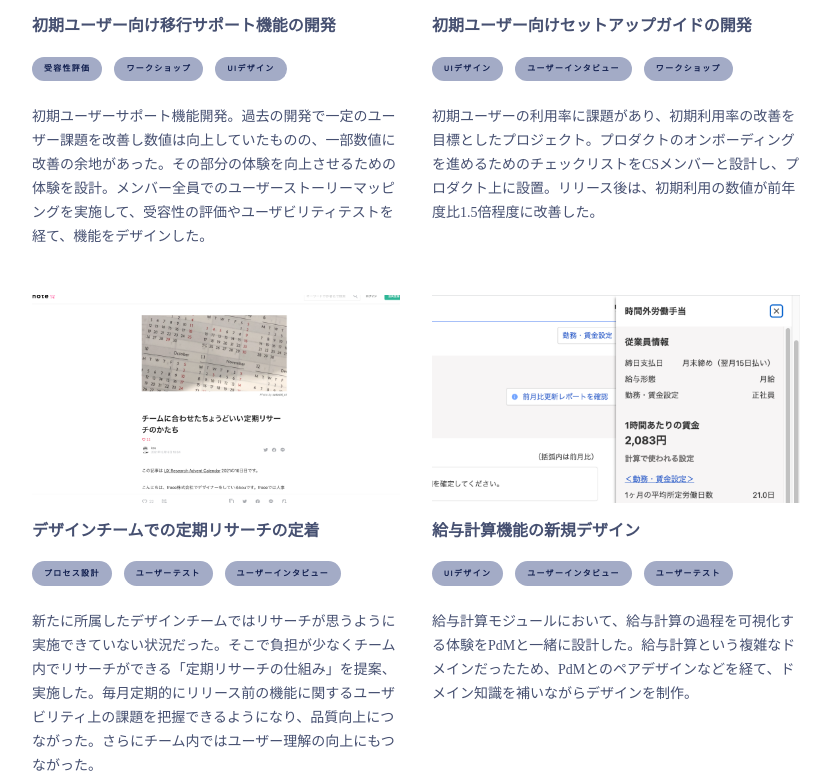
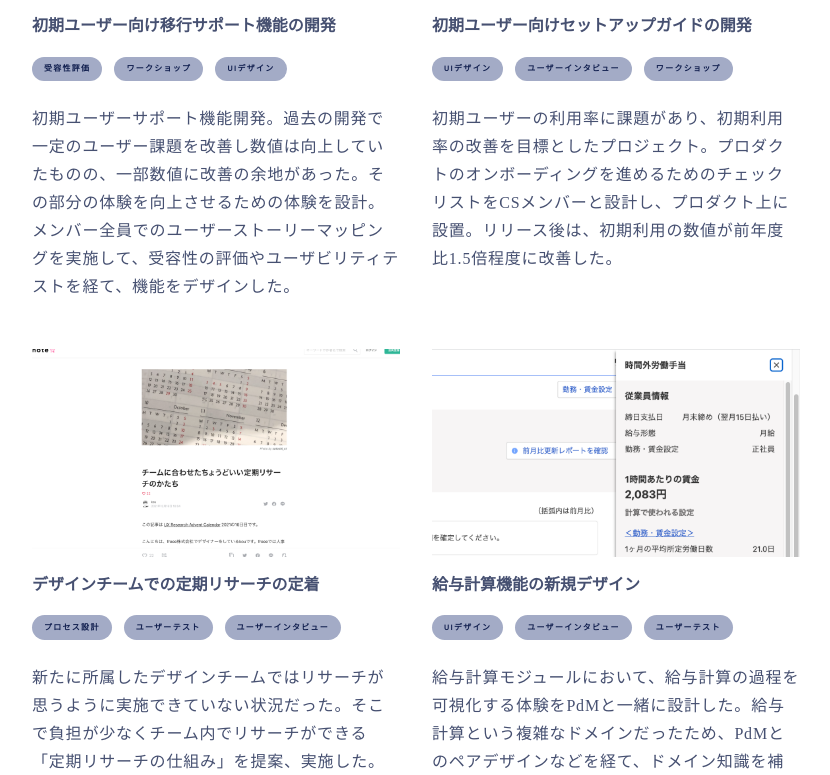
Before and after one commit to sherpaaa/portfolio, a React (Create React App) app: page /projects in a window 1280 px wide. Shown: the part 1025-1800 px from the top of the page, without its empty margins (224-1054 px from the left). Built offline with nearby package versions, Linux system fonts and the light colour scheme.

Commit message:
文言の色とサイズを修正

```diff
--- a/src/components/ProjectCard.jsx
+++ b/src/components/ProjectCard.jsx
@@ -50,9 +50,10 @@ export const ProjectCard = (props) => {
   }
 
   const projectText = {
-    fontSize: '0.875rem',
+    fontSize: '1rem',
+    letterSpacing: '0.05rem',
     color: '#465071',
-    lineHeight: '1.5rem',
+    lineHeight: '1.75rem',
     marginTop: '1rem',
   }
   return (
--- a/src/routes/contact.jsx
+++ b/src/routes/contact.jsx
@@ -18,7 +18,8 @@ export default function Contact() {
   }
 
   const contactText = {
-    lineHeight: '3rem',
+    color: '#465071',
+    lineHeight: '2rem',
     margin: '1rem auto 2rem auto',
     textAlign: 'center',
   }
--- a/src/routes/home.jsx
+++ b/src/routes/home.jsx
@@ -50,7 +50,7 @@ export default function Home() {
 
   const profileText = {
     ifontSize: '1rem',
-    color: '#212841',
+    color: '#465071',
     lineHeight: '1.75rem',
     marginBottom: '1.5rem',
   }
```
